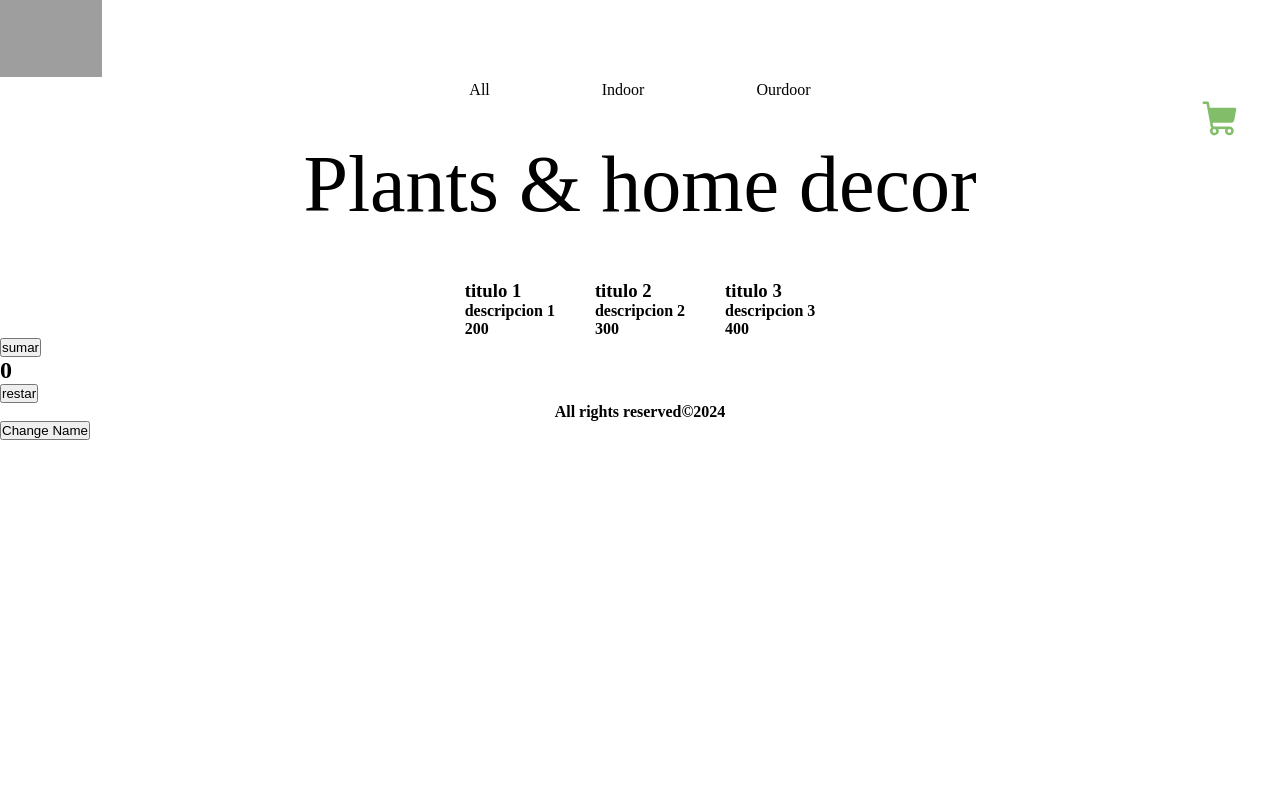
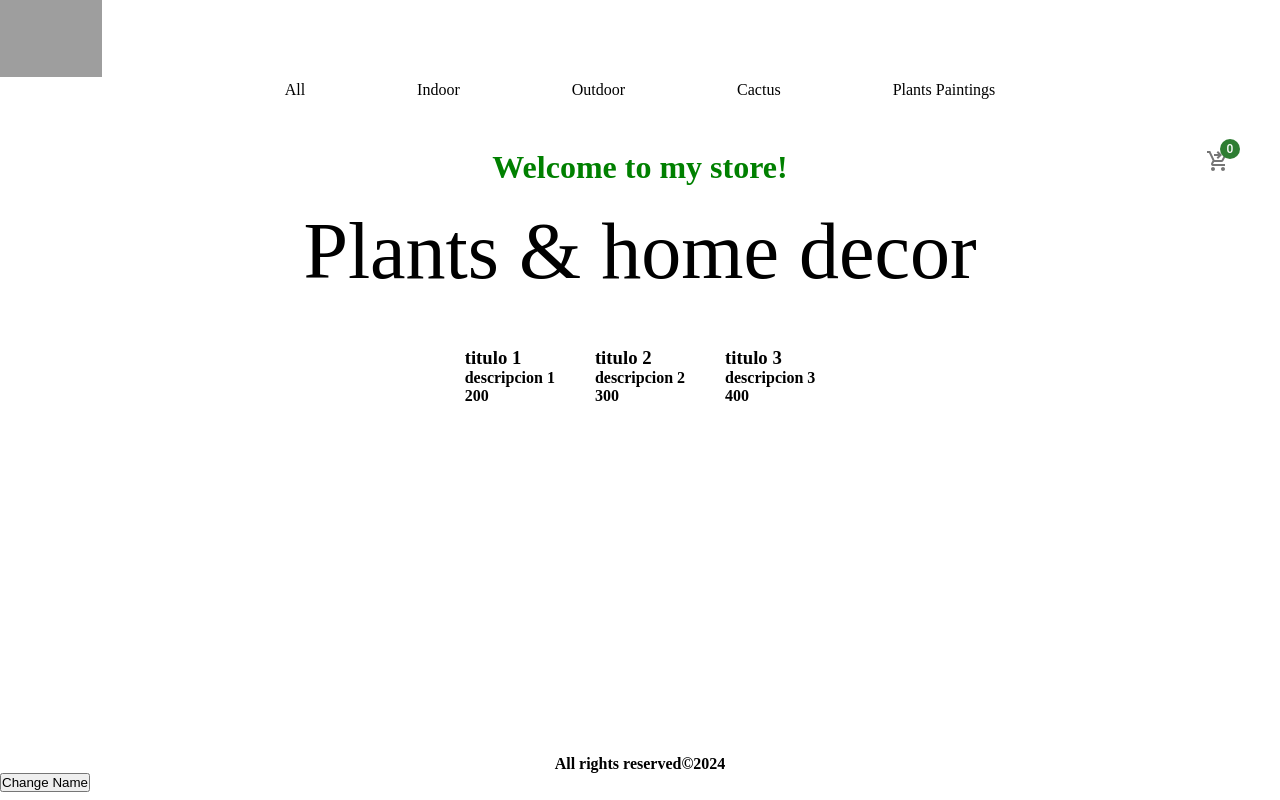
Before and after one commit to Hetvall/Ecommerce, a React (Vite) app: page / in a window 1280 px wide. Built offline with nearby package versions, Linux system fonts and the light colour scheme; grey boxes are pictures that could not be loaded.

Commit message:
PreEntrega1+OrozcoHernandez

```diff
--- a/package.json
+++ b/package.json
@@ -10,6 +10,11 @@
     "preview": "vite preview"
   },
   "dependencies": {
+    "@emotion/react": "^11.11.4",
+    "@emotion/styled": "^11.11.0",
+    "@fontsource/roboto": "^5.0.12",
+    "@mui/icons-material": "^5.15.14",
+    "@mui/material": "^5.15.14",
     "react": "^18.2.0",
     "react-dom": "^18.2.0",
     "react-icons": "^5.0.1"
--- a/src/App.jsx
+++ b/src/App.jsx
@@ -1,8 +1,9 @@
 import Footer from "./components/layout/footer/Footer";
 import ItemListContainer from "./components/page/itemListContainer/ItemListContainer";
 import Navbar from "./components/layout/navbar/Navbar";
-import Counter from "./components/common/counter/Counter";
+// import Counter from "./components/common/counter/Counter";
 import { useState } from "react";
+// import ComponentsTest from "./components/common/componentsTest/ComponentsTest";
 
 function App() {
   const [name, setName] = useState();
@@ -14,8 +15,9 @@ function App() {
     <div>
       <Navbar />
       <ItemListContainer />
-      <Counter />
       <Footer />
+      {/* <Counter /> */}
+      {/* <ComponentsTest /> */}
       <h2>{name}</h2>
       <button
         onClick={() => {
--- /dev/null
+++ b/src/components/common/componentsTest/ComponentsTest.jsx
@@ -0,0 +1,33 @@
+// import { Box, Button, TextField, Badge } from "@mui/material";
+// import { useState } from "react";
+// import AddShoppingCartIcon from "@mui/icons-material/AddShoppingCart";
+
+// const ComponentsTest = () => {
+//   const [watch, setWatch] = useState(false);
+
+//   return (
+//     <Box style={{ padding: "50px" }}>
+//       <form action="">
+//         <TextField
+//           label="password"
+//           variant="outlined"
+//           color="secondary"
+//           type={watch ? "text" : "password"}
+//         />
+//         <button onClick={() => setWatch(!watch)}>Watch/Ocult</button>
+
+//         <TextField label="Last Name" variant="outlined" />
+//         <TextField label="Number" variant="outlined" />
+//         <Button variant="contained" color="secondary">
+//           Enviar
+//         </Button>
+//       </form>
+
+//       <Badge badgeContent={0} color="primary" showZero>
+//         <AddShoppingCartIcon color="action" />
+//       </Badge>
+//     </Box>
+//   );
+// };
+
+// export default ComponentsTest;
--- /dev/null
+++ b/src/components/common/greeting/Greeting.css
@@ -0,0 +1,6 @@
+.greeting {
+    display: flex;
+    justify-content: center;
+    margin-bottom: 20px;
+    color: green;
+}
--- /dev/null
+++ b/src/components/common/greeting/Greeting.jsx
@@ -0,0 +1,11 @@
+import "./Greeting.css";
+
+const Greeting = () => {
+  return (
+    <div>
+      <h1 className="greeting">Welcome to my store!</h1>
+    </div>
+  );
+};
+
+export default Greeting;
--- a/src/components/layout/footer/Footer.css
+++ b/src/components/layout/footer/Footer.css
@@ -3,4 +3,5 @@
     justify-content: center;
     font-size: medium;
     color: black;
+    margin-top: 350px;
 }
--- a/src/components/layout/navbar/Navbar.css
+++ b/src/components/layout/navbar/Navbar.css
@@ -9,4 +9,12 @@
     list-style-type: none;
     gap: 7em;
     background-color: white;
+    margin-bottom: 50px;
 }
+
+.categories li:hover {
+    background-color: greenyellow;
+    border-radius: 10px;
+    /* Cambia el color de fondo al hacer hover */
+    /* También puedes añadir otros estilos de hover según tus preferencias */
+}
--- a/src/components/layout/navbar/Navbar.jsx
+++ b/src/components/layout/navbar/Navbar.jsx
@@ -2,6 +2,7 @@ import "./Navbar.css";
 import CartWidget from "../../page/cart/CartWidget";
 
 const Navbar = () => {
+  const handleClick = () => {};
   return (
     <div>
       <img
@@ -10,9 +11,21 @@ const Navbar = () => {
         alt="plant logo"
       />
       <ul className="categories">
-        <li>All</li>
-        <li>Indoor</li>
-        <li>Ourdoor</li>
+        <li onClick={handleClick} style={{ cursor: "pointer" }}>
+          All
+        </li>
+        <li onClick={handleClick} style={{ cursor: "pointer" }}>
+          Indoor
+        </li>
+        <li onClick={handleClick} style={{ cursor: "pointer" }}>
+          Outdoor
+        </li>
+        <li onClick={handleClick} style={{ cursor: "pointer" }}>
+          Cactus
+        </li>
+        <li onClick={handleClick} style={{ cursor: "pointer" }}>
+          Plants Paintings
+        </li>
       </ul>
       <CartWidget />
     </div>
--- a/src/components/page/cart/CartWidget.css
+++ /dev/null
@@ -1,7 +0,0 @@
-.cart-logo {
-    color: #82bd69;
-    cursor: pointer;
-    display: flex;
-    justify-content: right;
-    margin-right: 5vh;
-}
--- a/src/components/page/cart/CartWidget.jsx
+++ b/src/components/page/cart/CartWidget.jsx
@@ -1,10 +1,17 @@
-import { PiShoppingCartFill } from "react-icons/pi";
-import "./CartWidget.css";
+import ShoppingCartCheckoutIcon from "@mui/icons-material/ShoppingCartCheckout";
+import { Badge } from "@mui/material";
 
 const CartWidget = () => {
   return (
-    <div className="cart-logo">
-      <PiShoppingCartFill size={40} />
+    <div className="cart-logo" style={{ position: "relative" }}>
+      <Badge
+        badgeContent={0}
+        color="success"
+        showZero
+        style={{ position: "absolute", top: 0, right: 50, cursor: "pointer" }}
+      >
+        <ShoppingCartCheckoutIcon color="action" />
+      </Badge>
     </div>
   );
 };
--- a/src/components/page/itemListContainer/ItemListContainer.jsx
+++ b/src/components/page/itemListContainer/ItemListContainer.jsx
@@ -1,9 +1,12 @@
 import ProductCard from "../../common/productCard/ProductCard";
 import "./ItemListContainer.css";
+import Greeting from "../../common/greeting/Greeting";
 
 const ItemListContainer = () => {
   return (
     <div>
+      <Greeting />
+
       <h1 className="title-page">Plants & home decor</h1>
       <div className="products-container">
         <ProductCard
```
Also changed, not shown: src/components/common/responsiveTest/ResponsiveTest.jsx (added, +35 -0 lines), 1 other file (tests, documents, lock files or other folders).
